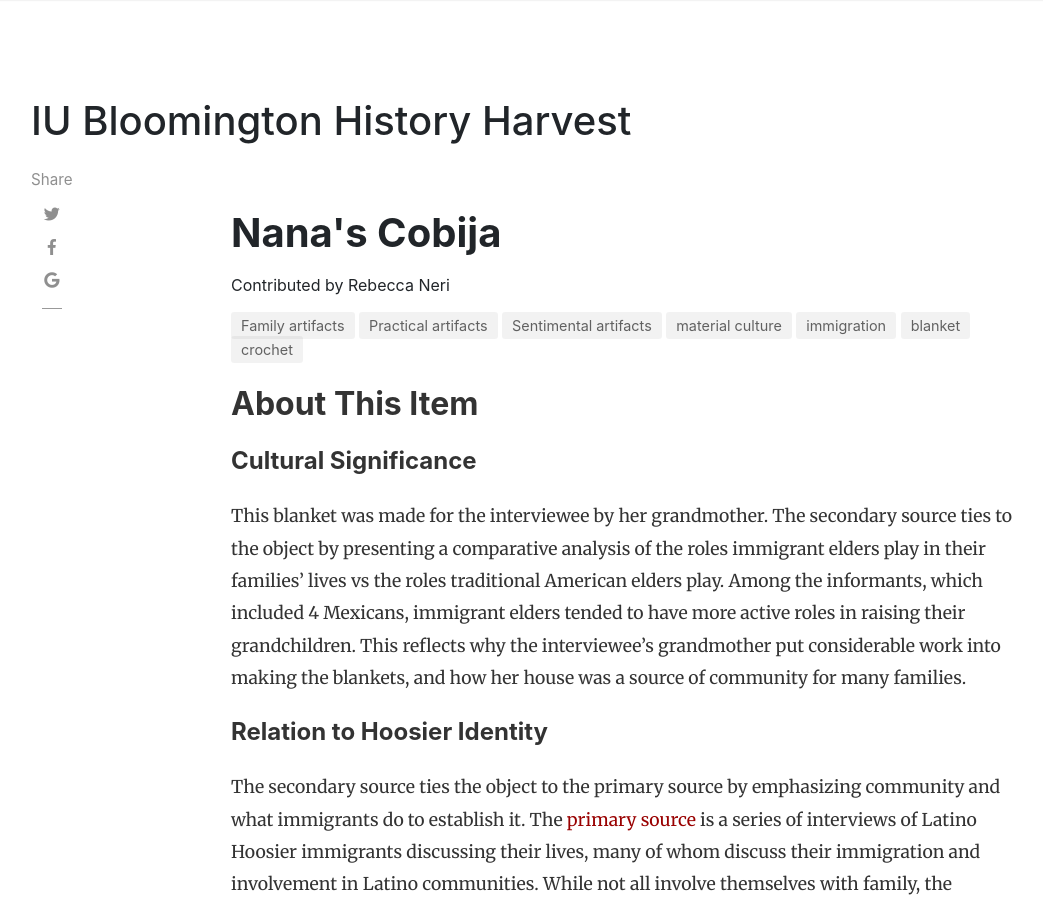
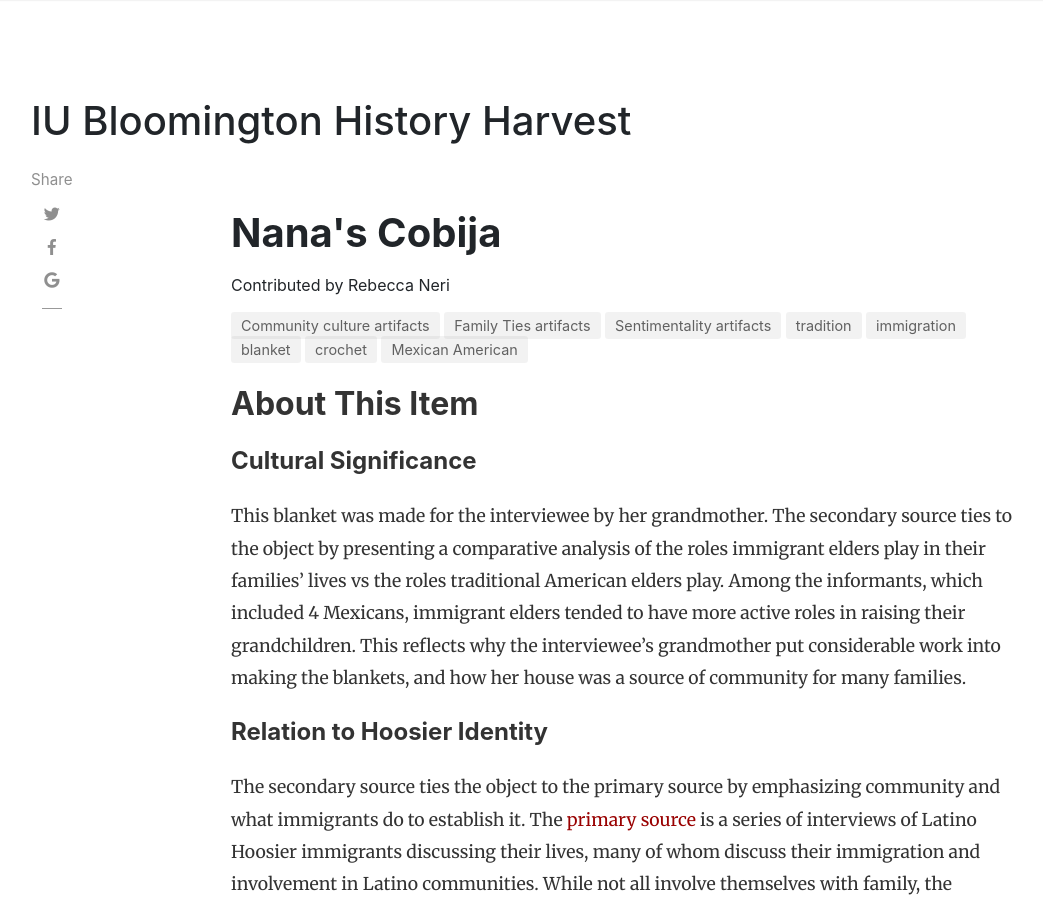
Before and after one commit to H301HistoryHarvest/H301HistoryHarvest, a Jekyll site: the page built from _items/2019-10-08-0005.md, in a window 1280 px wide and 900 px high. Shown: the whole window, without its empty margins (54-1097 px from the left). Built offline with Jekyll 4.4.1, drawn with Linux system fonts in a browser that asks for light colours; nearby versions of some CDN libraries; comment, search, counter and statistics services are not loaded.

Commit message:
changed tags

```diff
--- a/_items/2019-10-08-0005.md
+++ b/_items/2019-10-08-0005.md
@@ -10,8 +10,8 @@ itemsubject: Blanket
 itemdate: Unknown
 itemtype: Physical Object
 shortdesc: Pair of blue, yellow and white crocheted blankets, one larger than the other.
-categories: [ Sentimental,Family,Practical ]
-tags: [ material culture,immigration,blanket,crochet ]
+categories: [ Sentimentality,Family Ties,Community culture ]
+tags: [ tradition,immigration,blanket,crochet,Mexican American ]
 ---
 
 ## About This Item
```
